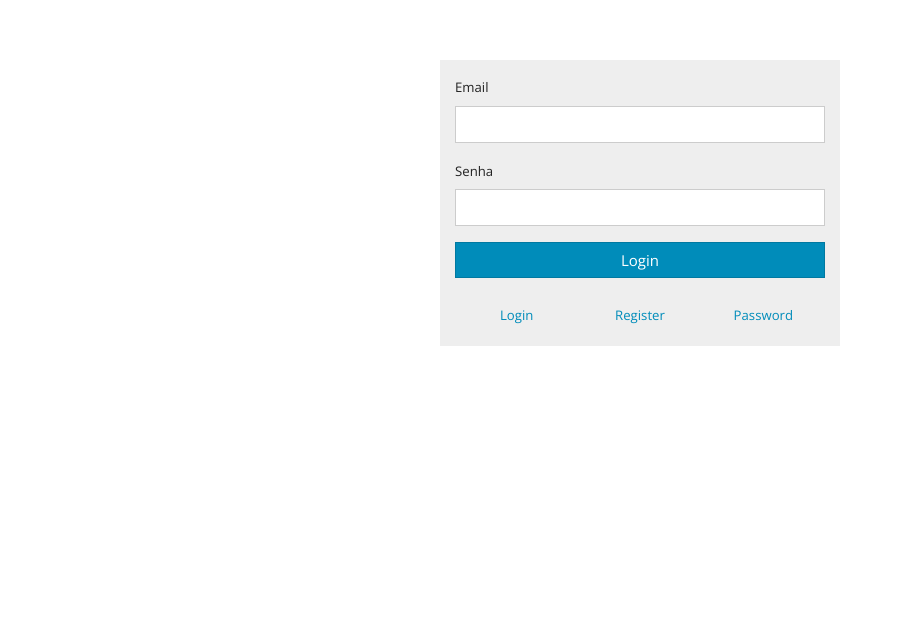
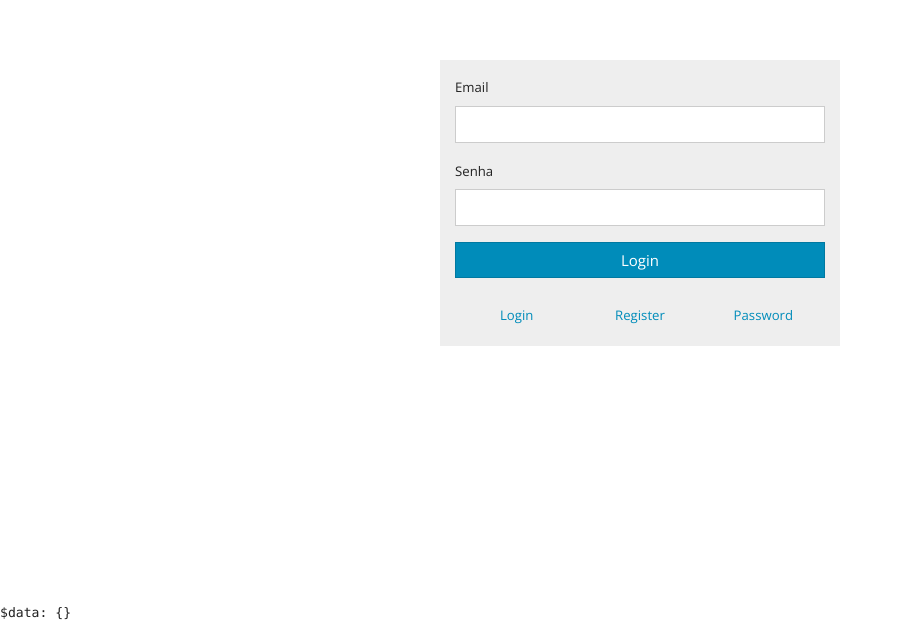
Before and after one commit to jeff-silva/freelahub, a Nuxt app: page / in a window 1280 px wide. Shown: the part 197-836 px from the top of the page, without its empty margins (0-902 px from the left). Before the commit the page ends 800 px from the top, so only its background shows below. Built offline with nearby package versions, Linux system fonts and the light colour scheme; no server answers; a small style sheet from the web is missing.

Commit message:
proccess.env Test

```diff
--- a/layouts/default.vue
+++ b/layouts/default.vue
@@ -66,6 +66,8 @@
     </template>
     <!-- content -->
   </AppView>
+
+  <pre>$data: {{ $data }}</pre>
 </div></template>
 
 
@@ -80,6 +82,12 @@ export default {
     Auth,
   },
 
+  data() {
+    return {
+      firebase_apiKey: process.env.firebase_apiKey,
+    };
+  },
+
   mounted() {
     this.$store.dispatch('auth/check');
   }
```
